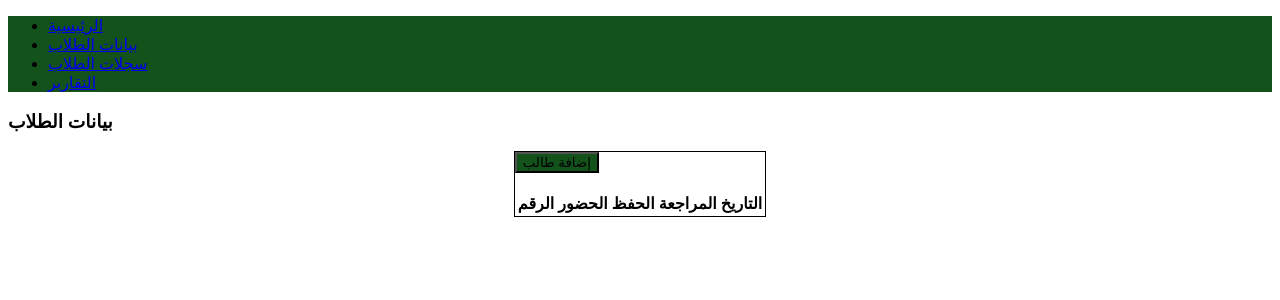
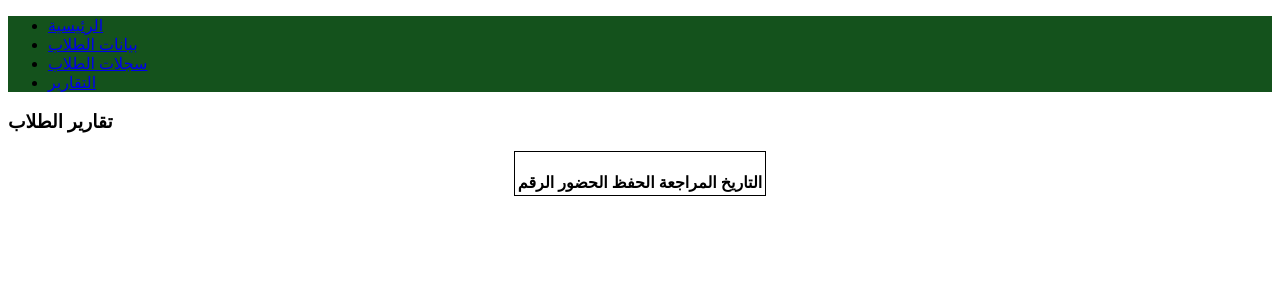
Before and after one commit to BR19-gh/rsd, a Flask app: page /report in a window 1280 px wide. Shown: the top 300 px of the page. Run offline with Flask 2, Linux system fonts and the light colour scheme; data that the repository does not hold is empty; parts of the project's set-up code (start-up, migrations or seed data) failed here and were passed over; some libraries are stand-ins or nearby versions.

Commit message:
adding recordPage functionalities

```diff
--- a/app/templates/reportPage.html
+++ b/app/templates/reportPage.html
@@ -28,13 +28,10 @@
     <div class="innerBody container mt-5 mb-5 d-flex justify-content-center flex-wrap">
         <!-------------------------------------------->
         <!-------------------------------------------->
-        <h3 class="mb-3 mt-5">بيانات الطلاب</h3>
+        <h3 class="mb-3 mt-5">تقارير الطلاب</h3>
         <div style="width: 100%;  display: flex;  justify-content: center;">
             <div class="studentForms card px-1 py-4" style="border: black 0.5px solid; ">
                 <div class="card-body">
-                    <div class="btnContainer">
-                        <button onclick="deleteOrEditstudent(0, 'add', 'none')" data-bs-toggle="modal" data-bs-target="#studentModal" style="background-color: #14521c;" class="btn btn-success btn-block confirm-button ">إضافة طالب</button>
-                    </div>
                     <div style="color:#00000000;">`;</div>
                     <div id="formsContainer" class="container mt-5 mb-5 d-flex justify-content-center">
                         <table class="table table-bordered table-success table-striped text-center">
```
